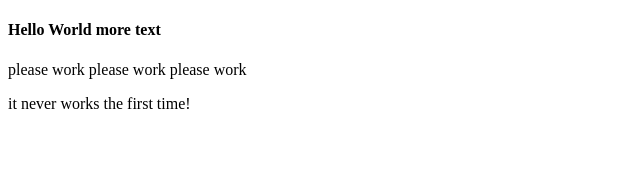
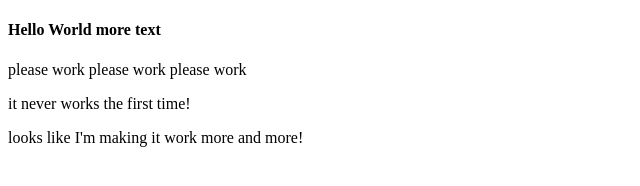
Before and after one commit to galadrielt/git-example, a plain HTML site: page index.html in a window 1280 px wide. Shown: the whole page, without its empty margins (0-640 px from the left). Drawn offline with Linux system fonts and the light colour scheme.

Commit message:
Update index.html

```diff
--- a/index.html
+++ b/index.html
@@ -10,5 +10,6 @@
     <h4>Hello World more text</h4>
     <p>please work please work please work</p>
     <p>it never works the first time!</p>
+    <p>looks like I'm making it work more and more!</p>
 </body>
 </html>
```
